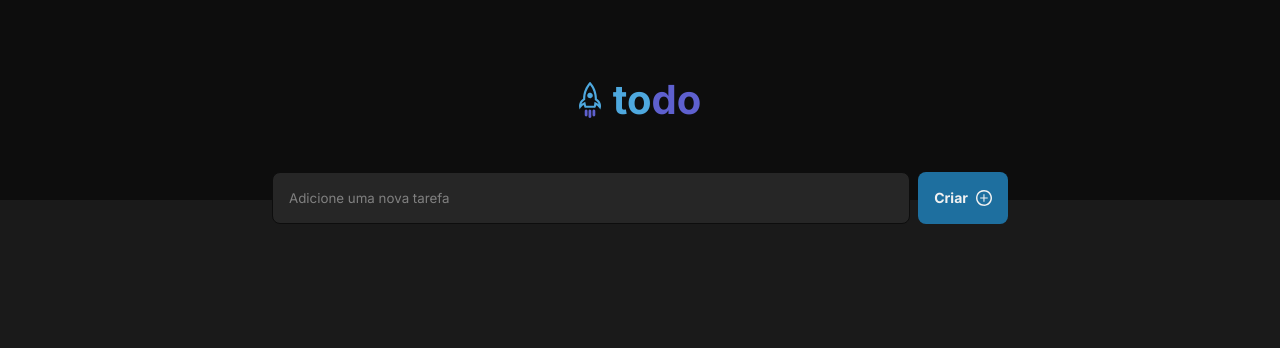
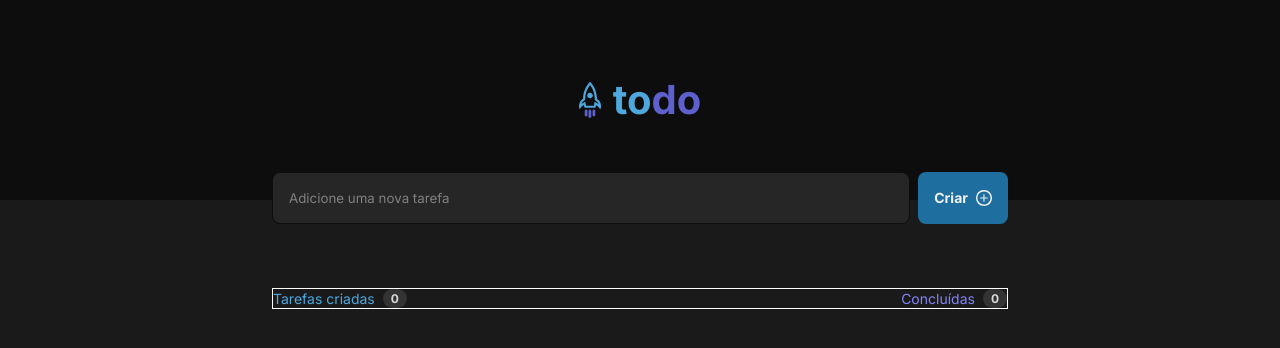
Before and after one commit to pv-toledo/todo-list, a React (Vite) app: page / in a window 1280 px wide. Shown: the top 348 px of the page. Built offline with nearby package versions, Linux system fonts and the light colour scheme.

Commit message:
div de info criada e posicionada

```diff
--- /dev/null
+++ b/src/App.module.css
@@ -0,0 +1,5 @@
+.container {
+    display: flex;
+    flex-direction: column;
+    justify-content: center;
+}
--- a/src/App.tsx
+++ b/src/App.tsx
@@ -1,14 +1,16 @@
-// import './App.css'
+import styles from './App.module.css'
 
 import { Headbar } from './components/headbar'
+import { Tasks } from './components/Tasks'
 import './global.css'
 
 export function App() {
 
 
   return (
-    <div>
+    <div className={styles.container}>
       <Headbar />
+      <Tasks />
     </div>
 
   )
--- a/src/components/Headbar.module.css
+++ b/src/components/Headbar.module.css
@@ -39,7 +39,7 @@
     bottom: -1.5rem;
 
     gap: 0.5rem;
-    min-width: 46rem;
+    width: min(100%, 46rem);
 }
 
 .inputContainer input {
--- /dev/null
+++ b/src/components/Tasks.module.css
@@ -0,0 +1,37 @@
+.tasksContainer {
+    border: 1px solid white;
+    margin-top: calc(1.5rem + 4rem ); /*1.5 rem do offset do input e 4 rem de distância efetiva */
+    width: min(100%, 46rem);
+    align-self: center;
+}
+
+.infoContainer {
+    /* border: 1px solid red; */
+    display: flex;
+    justify-content: space-between;
+}
+
+.infoContainer .created,  .infoContainer .done {
+    display: flex;
+    align-items: center;
+    gap: 0.5rem
+}
+
+.infoContainer .created span {
+    color: var(--blue);
+    font-size: 0.875rem;
+}
+
+.infoContainer .done span {
+    color: var(--purple);
+    font-size: 0.875rem;
+}
+
+.infoContainer .created .counter, .infoContainer .done .counter {
+    padding: 0.125rem 0.5rem;
+    font-size: 0.75rem;
+    font-weight: bold;
+    background-color: var(--gray-400);
+    color: var(--gray-200);
+    border-radius: 999px;
+}
--- /dev/null
+++ b/src/components/Tasks.tsx
@@ -0,0 +1,20 @@
+import styles from './Tasks.module.css'
+
+export function Tasks () {
+    return (
+        <div className={styles.tasksContainer}>
+            <div className={styles.infoContainer}>
+
+                <div className={styles.created}>
+                    <span>Tarefas criadas</span>
+                    <span className={styles.counter}>0</span>
+                </div>
+
+                <div className={styles.done}>
+                    <span>Concluídas</span>
+                    <span className={styles.counter}>0</span>
+                </div>
+            </div>
+        </div>
+    )
+}
```
